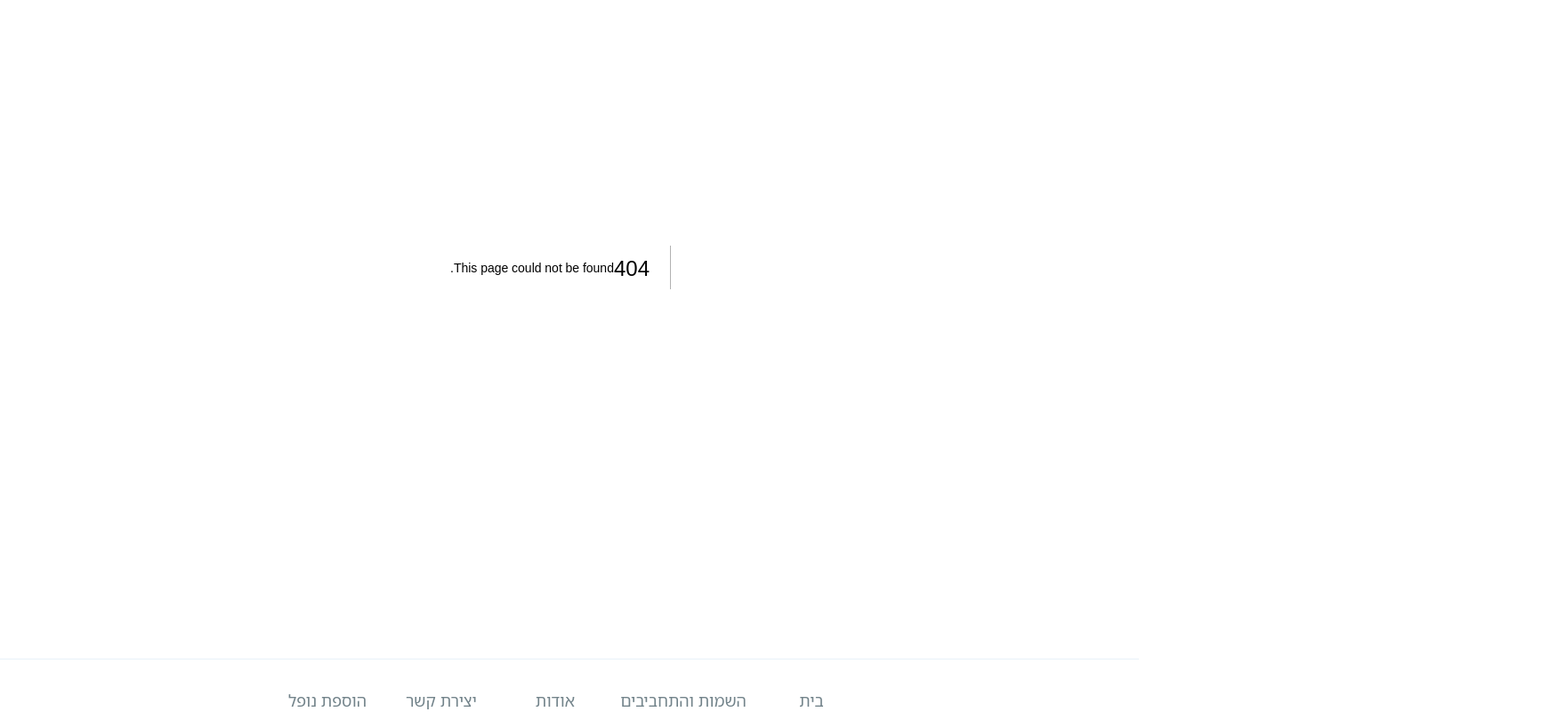
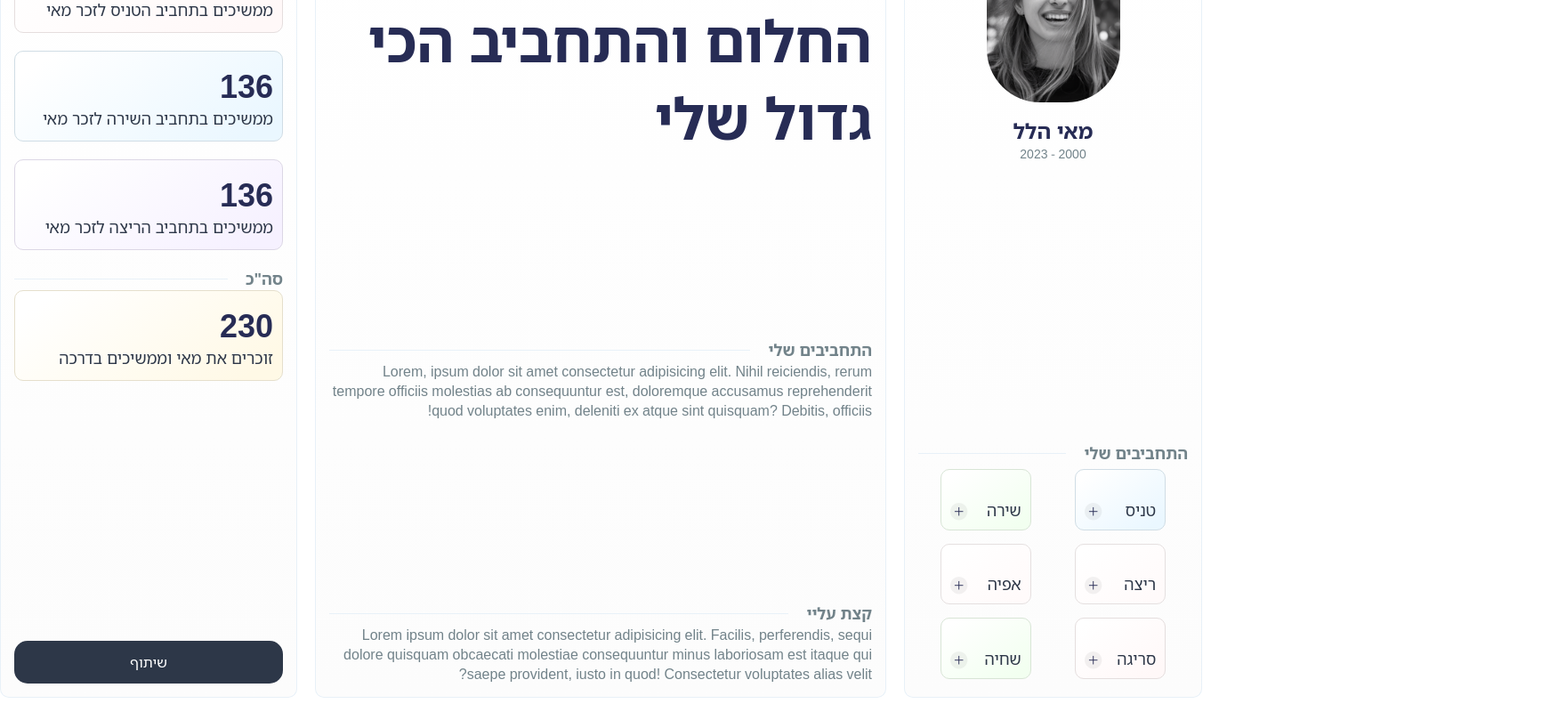
Before and after one commit to Skillink-org/Zikaron-Laderech, a Next.js app: page /fallen in a window 1280 px wide. Before the commit this address had no page. Shown: the part 200-1000 px from the top of the page at 89% size, 1751 px wide, since content can reach past the window. Built offline with nearby package versions, Linux system fonts and the light colour scheme.

Commit message:
Implement client-side for phase A

```diff
--- /dev/null
+++ b/app/fallen/page.jsx
@@ -0,0 +1,59 @@
+import HobbyBubble from '@/app/components/HobbyBubble'
+import HobbyDataBubble from '@/app/components/HobbyDataBubble'
+import ProfileCard from '@/app/components/ProfileCard'
+import Button from '@/app/components/Button'
+import TitleDivider from '@/app/components/TitleDivider'
+import styles from './page.module.scss'
+
+export default function FallenPage() {
+    const hobbies = ["טניס", "שירה", "ריצה", "אפיה", "סריגה", "שחיה"]
+    const hh = ['טניס', 'שירה', 'ריצה']
+    const { firstName, lastName, birthYear, deathYear, imageSrc } = {
+        firstName: 'מאי',
+        lastName: 'הלל',
+        birthYear: '2000',
+        deathYear: '2023',
+        imageSrc: '/profileImage.webp'
+    }
+    const mainTitle = 'תמשיכו לבנות לגו. זה החלום והתחביב הכי גדול שלי'
+    const aboutParagraph = 'Lorem, ipsum dolor sit amet consectetur adipisicing elit. Nihil reiciendis, rerum tempore officiis molestias ab consequuntur est, doloremque accusamus reprehenderit quod voluptates enim, deleniti ex atque sint quisquam? Debitis, officiis!'
+    const additionalParagraph = 'Lorem ipsum dolor sit amet consectetur adipisicing elit. Facilis, perferendis, sequi dolore quisquam obcaecati molestiae consequuntur minus laboriosam est itaque qui saepe provident, iusto in quod! Consectetur voluptates alias velit?'
+
+    return (
+        <>
+            <div className={styles.fallen}>
+                <div className={`${styles.rightCol} ${styles.col}`} >
+                    <ProfileCard firstName={firstName} lastName={lastName} birthYear={birthYear} deathYear={deathYear} imageUrl={imageSrc} />
+                    <div>
+                        <TitleDivider title={'התחביבים שלי'} />
+                        <div className={styles.hobbies}>{hobbies.map((hobby) => (
+                            <HobbyBubble key={hobby} children={hobby} className={styles.hobby} />
+                        ))}
+                        </div>
+                    </div>
+                </div>
+                <div className={`${styles.middleCol} ${styles.col}`}>
+                    <h1 className={styles.mainTitle}>{mainTitle}</h1>
+                    <div>
+                        <TitleDivider title={'התחביבים שלי'} />
+                        <p className={styles.paragraph}>{aboutParagraph}</p>
+                    </div>
+                    <div>
+                        <TitleDivider title={'קצת עליי'} />
+                        <p className={styles.paragraph}>{additionalParagraph}</p>
+                    </div>
+                </div>
+                <div className={`${styles.leftCol} ${styles.col}`}>
+                    <div>
+                        <div className={styles.hobbiesWithData}>{hh.map((hobby) => <HobbyDataBubble hobbyName={hobby} sumMode={false} />)}</div>
+                        <div>
+                            <TitleDivider title={'סה"כ'} />
+                            <HobbyDataBubble sumMode={true} />
+                        </div>
+                    </div>
+                    <Button className={styles.button} children={'שיתוף'}/>
+                </div>
+            </div>
+        </>
+    )
+}
--- /dev/null
+++ b/app/fallen/page.module.scss
@@ -0,0 +1,70 @@
+@use '@/styles/_vars.scss'as *;
+@import '@/styles/_mixins.scss';
+
+
+.fallen {
+    @include page-layout(200px);
+    flex-direction: row;
+
+    .col {
+        margin: 0;
+        padding: 15px 15px;
+        height: 884px;
+        display: flex;
+        flex-direction: column;
+        justify-content: space-between;
+        gap: 20px;
+        border-width: 0px 1px 1px 1px;
+        background: $elementGradient;
+        border-color: $lightblueBorder;
+        border-style: solid;
+        border-radius: 0px 0px 10px 10px;
+    }
+
+    .rightCol {
+        min-width: 335px;
+
+        .hobbies {
+            display: flex;
+            flex-direction: row;
+            justify-content: space-around;
+            flex-wrap: wrap;
+            padding: 5px 0;
+            gap: 15px 0;
+        }
+    }
+
+    .middleCol {
+        width: 690px;
+
+        .mainTitle {
+            width: 610px;
+            font-family: $font-family;
+            font-size: $text-xxl;
+            color: $titleColor;
+        }
+
+        .paragraph {
+            font-size: $text-base;
+            color: $textColor;
+            font-family: $font-family;
+        }
+    }
+
+    .leftCol {
+        width: 335px;
+
+        .hobbiesWithData {
+            gap: 20px;
+            padding: 20px 0;
+            display: flex;
+            flex-direction: column;
+            flex-wrap: wrap;
+        }
+
+        .button {
+            height: 48px;
+        }
+    }
+
+}
```
